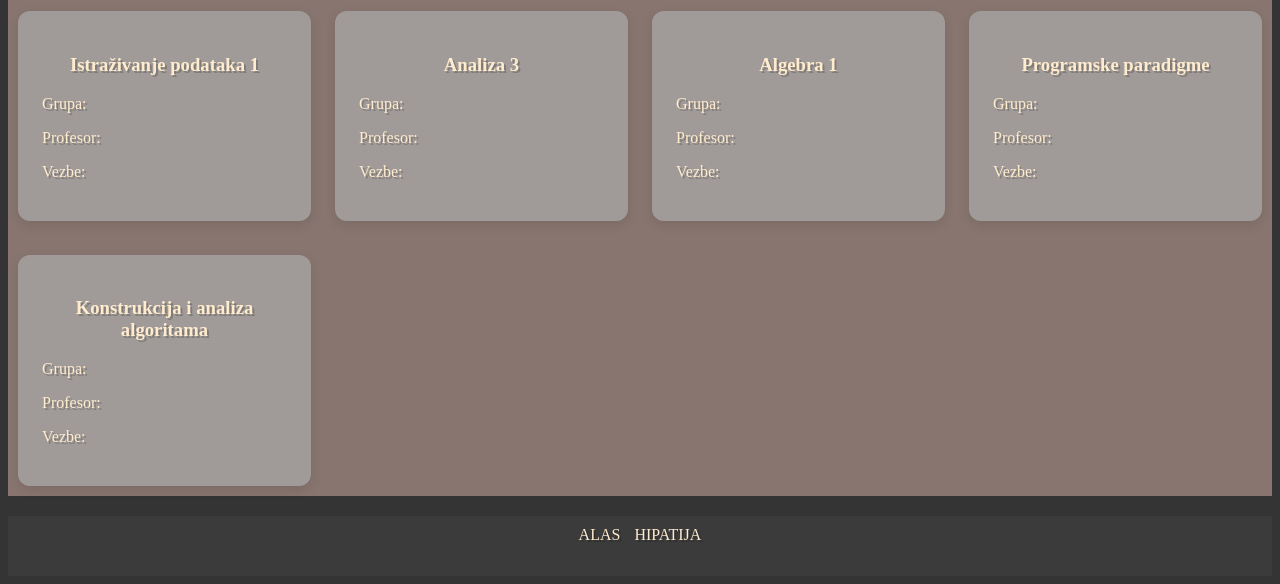
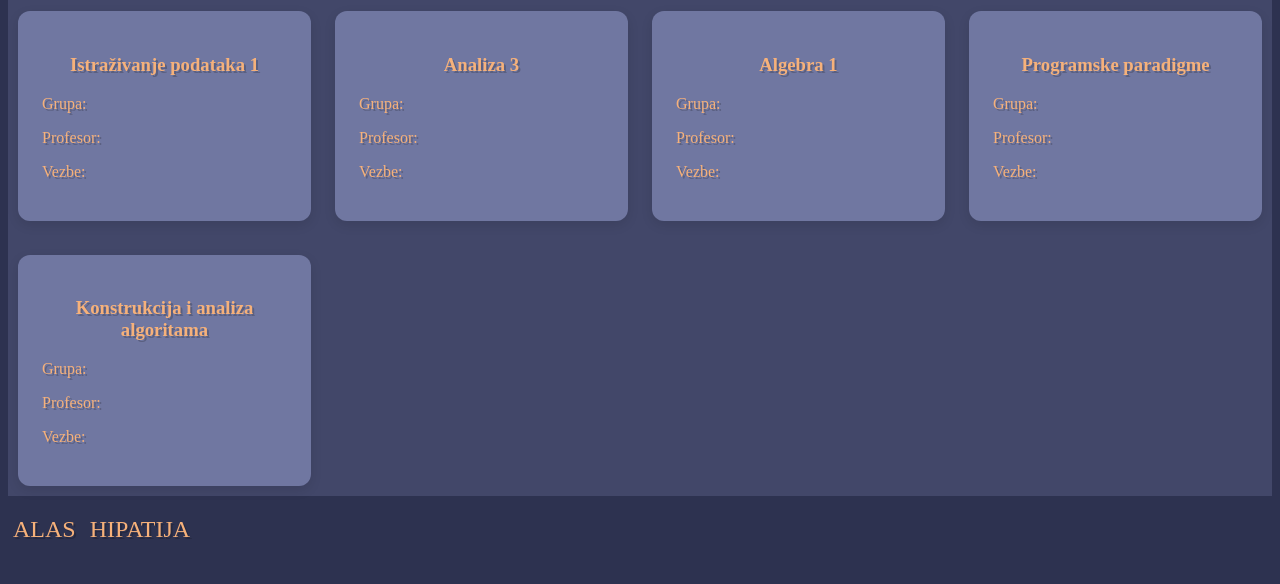
Before and after one commit to diwitrije/faks, a plain HTML site: page index.html in a window 1280 px wide. Shown: the part 672-1256 px from the top of the page. After the commit the page ends 1231 px from the top, so only its background shows below. Drawn offline with Linux system fonts and the light colour scheme.

Commit message:
Update colors and styles in index.css

```diff
--- a/index.css
+++ b/index.css
@@ -1,17 +1,5 @@
 body{
-    background-color: rgba(30, 30, 30, 0.9);
-}
-
-
-
-#header{
-    position: relative;
-    height: 50px;
-    background-color: rgba(60, 60, 60, 0.9);
-    width: 100%;
-    color:  blanchedalmond;
-    text-shadow: rgba(0,0,0,0.2) 2px 2px;
-    text-align: center;
+    background-color: #2D3250;
 }
 
 @font-face {
@@ -22,36 +10,38 @@ body{
 main{
     position: relative;
     width: 100%;
-    height: 80%;
-    background-color: rgba(146, 125, 118, 0.9);
+    height: 100%;
+    background-color:#424769;
     margin-bottom: 20px;
     margin-top: 20px;
 }
 
-#footer{
+#sem1 {
+    width: 100%;
     position: relative;
-    height: 50px;
-    background-color: rgba(60, 60, 60, 0.9);
-    width: 100%;
-    text-align: center;
-    padding-top: 10px;
-    color: blanchedalmond;
-    text-shadow: rgba(0,0,0,0.2) 2px 2px;
+    margin: auto;
+
+}
+
+#personal_links {
+    width: 90%;
+    margin: auto;
+    position: relative;
 }
 a{
-    color: blanchedalmond;
+    color:#F6B17A;
     text-decoration: none;
 }
 a:hover{
     text-decoration: underline;
 }
 a:visited{
-    color: blanchedalmond;
+    color: #F6B17A;
     text-decoration: none;
 }
 
 h2{
-    color: blanchedalmond;
+    color:#F6B17A;
     text-shadow: rgba(0,0,0,0.2) 2px 2px;
     text-align: center;
     font-size:xx-large;
@@ -70,10 +60,10 @@ h3{
 }
 
 .sem-card {
-    background-color: rgba(163, 160, 157, 0.9);
+    background-color:#7077A1;
     border-radius: 12px;
     padding: 24px;
-    color: blanchedalmond;
+    color: #F6B17A;
     text-shadow: rgba(0,0,0,0.2) 2px 2px;
     box-shadow: 0 4px 12px rgba(0,0,0,0.1);
     transition: transform .25s ease, box-shadow .25s ease;
@@ -85,12 +75,13 @@ h3{
 }
 
 .foot{
-    color: blanchedalmond;
+    color: #F6B17A;
     text-shadow: rgba(0,0,0,0.2) 2px 2px;
     margin: 5px;
+    font-size: x-large;
 }
 
 .foot:hover{
     text-decoration: underline;
-    font-size: x-large;
+    font-size: xx-large;
 }
```
